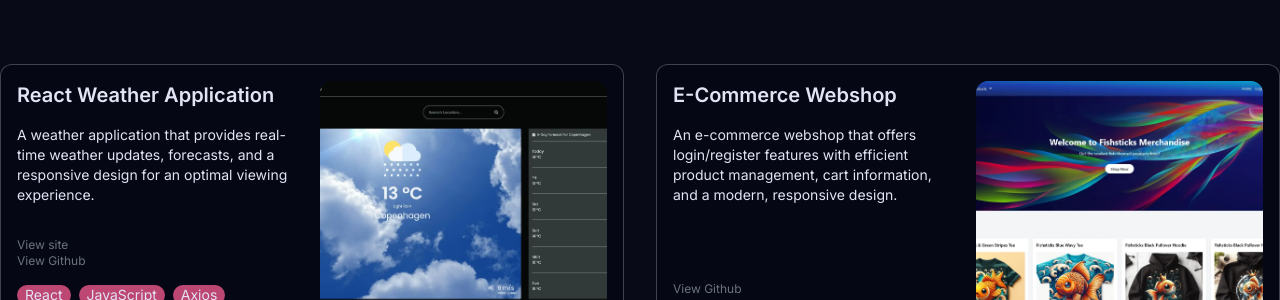
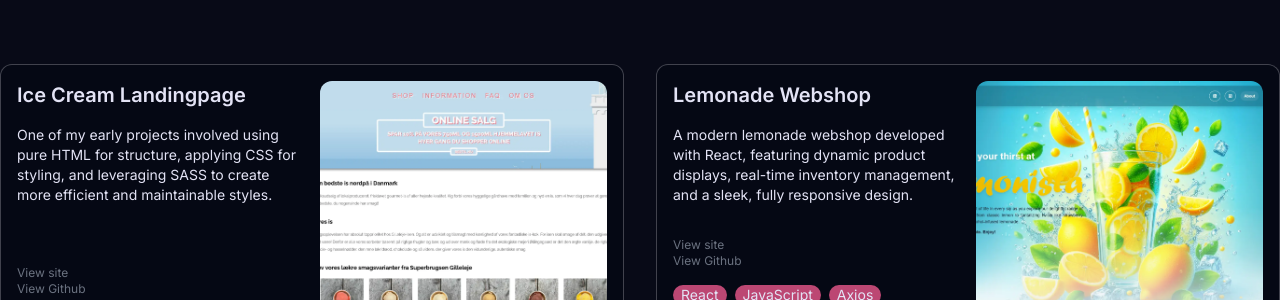
Before and after one commit to Mark424e/portfolio_2024, a Next.js app: page / in a window 1280 px wide. Shown: the part 4055-4355 px from the top of the page. Built offline with nearby package versions, Linux system fonts and the light colour scheme.

Commit message:
new project

```diff
--- a/app/_components/projects.js
+++ b/app/_components/projects.js
@@ -12,13 +12,22 @@ gsap.registerPlugin(ScrollTrigger);
 */
 const projects = [
   {
-    title: "React Weather Application",
+    title: "Ice Cream Landingpage",
     description:
-      "A weather application that provides real-time weather updates, forecasts, and a responsive design for an optimal viewing experience.",
-    vercelLink: "https://weather-app-mark.vercel.app/",
-    githubLink: "https://github.com/Mark424e/react-weather-app",
+      "One of my early projects involved using pure HTML for structure, applying CSS for styling, and leveraging SASS to create more efficient and maintainable styles.",
+    vercelLink: "https://gilleleje-isen.vercel.app/",
+    githubLink: "https://github.com/Mark424e/Gilleleje-Isen",
+    technologies: ["HTML", "CSS", "Sass"],
+    imageSrc: "/project3.webp",
+  },
+  {
+    title: "Lemonade Webshop",
+    description:
+      "A modern lemonade webshop developed with React, featuring dynamic product displays, real-time inventory management, and a sleek, fully responsive design.",
+    vercelLink: "https://lemonadestand-mark.vercel.app/",
+    githubLink: "https://github.com/Mark424e/lemonadestand",
     technologies: ["React", "JavaScript", "Axios", "TailWindCSS"],
-    imageSrc: "/project1.webp",
+    imageSrc: "/project2.webp",
   },
   {
     title: "E-Commerce Webshop",
@@ -30,22 +39,22 @@ const projects = [
     imageSrc: "/project4.webp",
   },
   {
-    title: "Lemonade Webshop",
+    title: "React Weather Application",
     description:
-      "A modern lemonade webshop developed with React, featuring dynamic product displays, real-time inventory management, and a sleek, fully responsive design.",
-    vercelLink: "https://lemonadestand-mark.vercel.app/",
-    githubLink: "https://github.com/Mark424e/lemonadestand",
+      "A weather application that provides real-time weather updates, forecasts, and a responsive design for an optimal viewing experience.",
+    vercelLink: "https://weather-app-mark.vercel.app/",
+    githubLink: "https://github.com/Mark424e/react-weather-app",
     technologies: ["React", "JavaScript", "Axios", "TailWindCSS"],
-    imageSrc: "/project2.webp",
+    imageSrc: "/project1.webp",
   },
   {
-    title: "Ice Cream Landingpage",
+    title: "NextJS Weather Application",
     description:
-      "One of my early projects involved using pure HTML for structure, applying CSS for styling, and leveraging SASS to create more efficient and maintainable styles.",
-    vercelLink: "https://gilleleje-isen.vercel.app/",
-    githubLink: "https://github.com/Mark424e/Gilleleje-Isen",
-    technologies: ["HTML", "CSS", "Sass"],
-    imageSrc: "/project3.webp",
+      "A similar weather application to my previous project, this one is built using Next.js and TypeScript to deepen my expertise with these technologies.",
+    vercelLink: "https://nextjs-weather-app-mark.vercel.app/",
+    githubLink: "https://github.com/Mark424e/nextjs-weather-app",
+    technologies: ["NextJS", "Typescript", "Axios", "TailWindCSS"],
+    imageSrc: "/project6.webp",
   },
   {
     title: "Law Firm Website",
```
Also changed, not shown: public/project6.webp (added).
